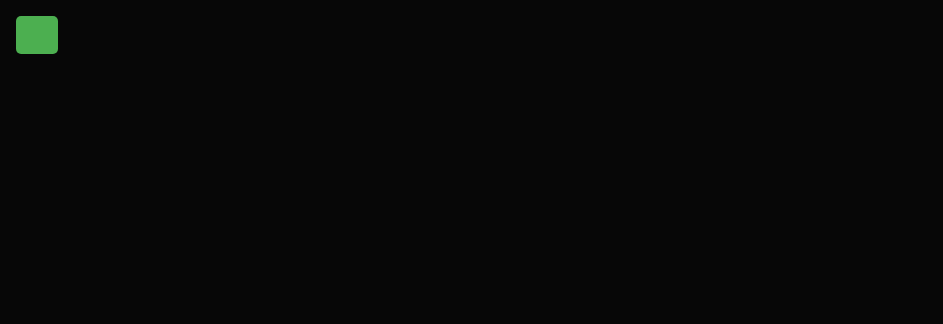
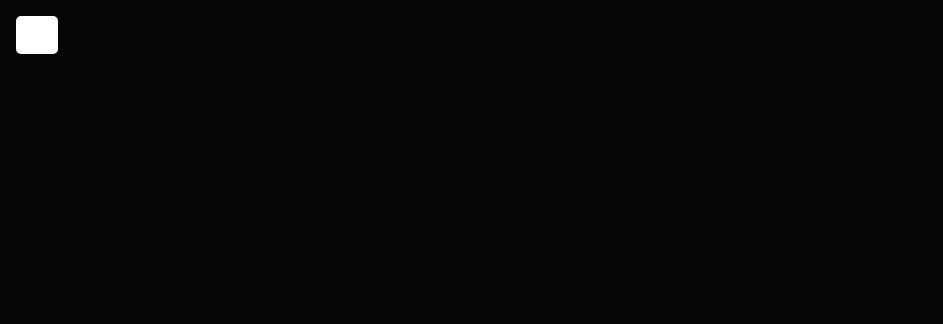
Before and after one commit to BoyMohlis/bomberman-quiz, a plain HTML site: page index.html in a window 1280 px wide. Shown: the top 324 px of the page, without its empty margins (0-943 px from the left). Drawn offline with Linux system fonts and the light colour scheme.

Commit message:
Update index.html

```diff
--- a/index.html
+++ b/index.html
@@ -395,7 +395,7 @@ h1 {
     .sidebar a:hover { color: #fff; }
     .overlay { position: fixed; top: 0; left: 0; width: 100vw; height: 100vh; background: rgba(0, 0, 0, 0.3); z-index: 999; display: none; }
     .overlay.active { display: block; }
-    .menu-btn { position: fixed; top: 1rem; left: 1rem; font-size: 24px; cursor: pointer; z-index: 1100; background: #4CAF50; padding: 5px 10px; border-radius: 5px; color: #fff0;}
+    .menu-btn { position: fixed; top: 1rem; left: 1rem; font-size: 24px; cursor: pointer; z-index: 1100; background: #fff; padding: 5px 10px; border-radius: 5px; }
 </style>
 </head>
 <body>
```
